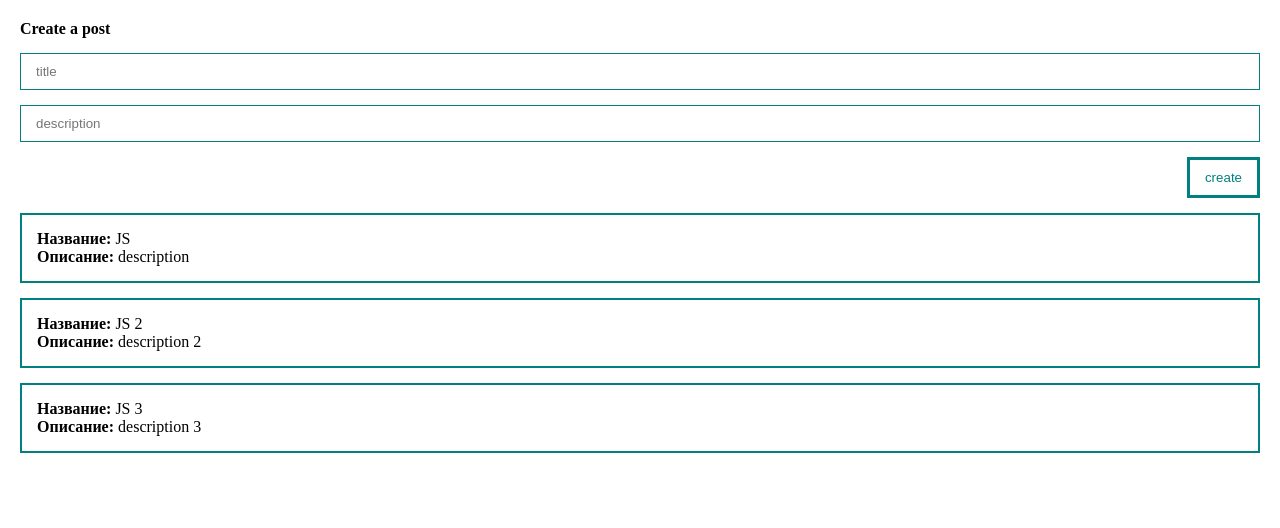
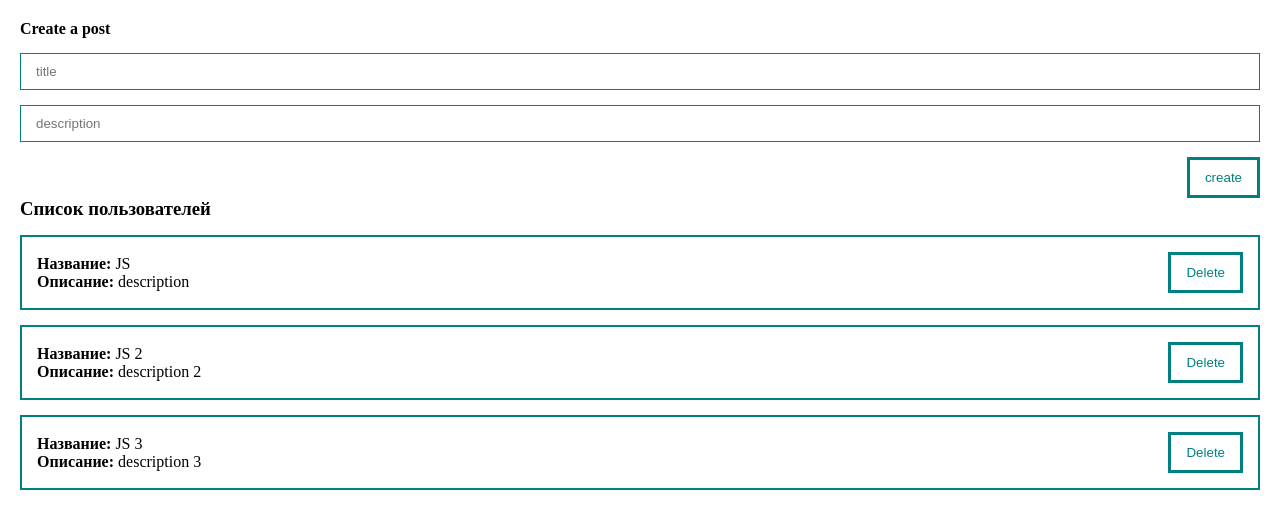
Before and after one commit to alz228/Blog_project_vue3, a Vue app: page / in a window 1280 px wide. Shown: the top 528 px of the page. Built offline with nearby package versions, Linux system fonts and the light colour scheme.

Commit message:
decomposition 1

```diff
--- a/src/App.vue
+++ b/src/App.vue
@@ -1,35 +1,22 @@
 <template>
   <div class="app">
-    <h4>Create a post</h4>
-    <form @submit.prevent>
-      <input
-        v-bind:value="title"
-        @input="title = $event.target.value"
-        class="input"
-        type="text"
-        placeholder="title"
-      />
-      <input
-        v-bind:value="body"
-        @input="body = $event.target.value"
-        class="input"
-        type="text"
-        placeholder="description"
-      />
 
-      <button class="btn" @click="createPost">create</button>
-    </form>
+  <post-form  @create="createPost"/>
 
+  <!-- </post-form> -->
+<post-list :posts="posts"/>
+<!-- </post-list> -->
 
-    <div class="post" v-for="post in posts">
-      <div><strong>Название:</strong> {{ post.title }}</div>
-      <div><strong>Описание:</strong> {{ post.body }}</div>
-    </div>
   </div>
 </template>
 
 <script>
+import PostForm from './components/PostForm.vue';
+import PostList from './components/PostList.vue';
+
 export default {
+    components: {PostForm, PostList },
+
   data() {
     return {
       posts: [
@@ -40,14 +27,18 @@
     };
   },
   methods: {
-    createPost() {
+    createPost(post) {
 
-        const newPost = {
-            id: Date.now(),
-            title: this.title,
-            body: this.body,
-        }
-        this.posts.push(newPost)
+        this.posts.push(post);
+
+        // const newPost = {
+        //     id: Date.now(),
+        //     title: this.title,
+        //     body: this.body,
+        // }
+        // this.posts.push(newPost)
+        // this.title = ''
+        // this.body = ''
     },
     // inputTitle(event) {},
     // inputBody(event) {},
@@ -65,30 +56,6 @@
 .app {
   padding: 20px;
 }
-.post {
-  padding: 15px;
-  border: 2px solid teal;
-  margin-top: 15px;
-}
 
-.input {
-  width: 100%;
-  border: 0.5mm solid teal;
-  padding: 10px 15px;
-  margin-top: 15px;
-}
 
-form {
-  display: flex;
-  flex-direction: column;
-}
-
-.btn {
-  align-self: flex-end;
-  margin-top: 15px;
-  padding: 10px 15px;
-  background: none;
-  color: teal;
-  border: 1mm solid teal;
-}
 </style>
--- /dev/null
+++ b/src/components/PostForm.vue
@@ -0,0 +1,52 @@
+<template>
+  <h4>Create a post</h4>
+  <form @submit.prevent>
+    <my-input v-model="post.title" type="text" placeholder="title" />
+    <my-input v-model="post.body" type="text" placeholder="description" />
+
+    <my-button
+      class="btn"
+      @click="createPost"
+      style="align-self: flex-end; margin-top: 15px"
+      >create</my-button
+    >
+  </form>
+</template>
+
+<script>
+// import MyButton from './UI/MyButton.vue'
+
+export default {
+  // components: {
+  //     MyButton
+  // },
+  data() {
+    return {
+      post: {
+        title: "",
+        body: "",
+      },
+    };
+  },
+  methods: {
+    createPost() {
+      this.post.id = Date.now();
+      this.$emit("create", this.post);
+
+      this.post = {
+        title: "",
+        body: "",
+      };
+
+      // this.posts.push(newPost)
+    },
+  },
+};
+</script>
+
+<style scoped>
+form {
+  display: flex;
+  flex-direction: column;
+}
+</style>
--- /dev/null
+++ b/src/components/PostItem.vue
@@ -0,0 +1,43 @@
+<template>
+  <div class="post">
+    <div>
+      <div><strong>Название:</strong> {{ post.title }}</div>
+      <div><strong>Описание:</strong> {{ post.body }}</div>
+    </div>
+
+      <div class="post__btns">
+        <my-button>Delete</my-button>
+    </div>
+    </div>
+
+</template>
+
+<script>
+// import MyButton from './UI/MyButton.vue';
+
+export default {
+    // components:{
+    //     MyButton
+    // },
+   props: {
+    post: {
+        type: Object,
+        required: true,
+    }
+   }
+
+}
+</script>
+
+<style scoped>
+.post {
+  padding: 15px;
+  border: 2px solid teal;
+  margin-top: 15px;
+
+  display: flex;
+  align-items: center;
+  justify-content: space-between;
+}
+
+</style>
--- /dev/null
+++ b/src/components/PostList.vue
@@ -0,0 +1,28 @@
+<template>
+    <div>
+        <h3>Список пользователей</h3>
+        <post-item  v-for="post in posts" :post="post"> </post-item>
+        </div>
+
+</template>
+
+<script>
+import PostItem from './PostItem.vue'
+
+export default {
+    components: {PostItem},
+
+    props: {
+        posts: {
+            type: Array,
+            required: true,
+        }
+    },
+
+}
+</script>
+
+<style scoped>
+
+
+</style>
--- /dev/null
+++ b/src/components/UI/MyButton.vue
@@ -0,0 +1,24 @@
+<template>
+    <button class="btn">
+        <slot></slot>
+    </button>
+
+</template>
+
+<script>
+export default {
+    name: 'my-button'
+}
+</script>
+
+<style scoped>
+
+.btn {
+  align-self: flex-end;
+  /* margin-top: 15px; */
+  padding: 10px 15px;
+  background: none;
+  color: teal;
+  border: 1mm solid teal;
+}
+</style>
--- /dev/null
+++ b/src/components/UI/MyInput.vue
@@ -0,0 +1,20 @@
+<template>
+    <input class="input" type="text">
+</template>
+
+<script>
+export default {
+    name: 'my-input'
+}
+</script>
+
+<style scoped>
+
+.input {
+  width: 100%;
+  border: 0.5mm solid teal;
+  padding: 10px 15px;
+  margin-top: 15px;
+}
+
+</style>
--- /dev/null
+++ b/src/components/UI/index.js
@@ -0,0 +1,7 @@
+import MyButton from './MyButton.vue'
+import MyInput from './MyInput.vue'
+
+export default [
+    MyButton,
+    MyInput,
+]
--- a/src/main.js
+++ b/src/main.js
@@ -1,5 +1,11 @@
 import { createApp } from 'vue'
 import App from './App.vue'
+import components from './components/UI'
 
+const app = createApp(App)
 
-createApp(App).mount('#app')
+components.forEach(component => {
+    app.component(component.name, component)
+});
+
+app.mount('#app')
```
